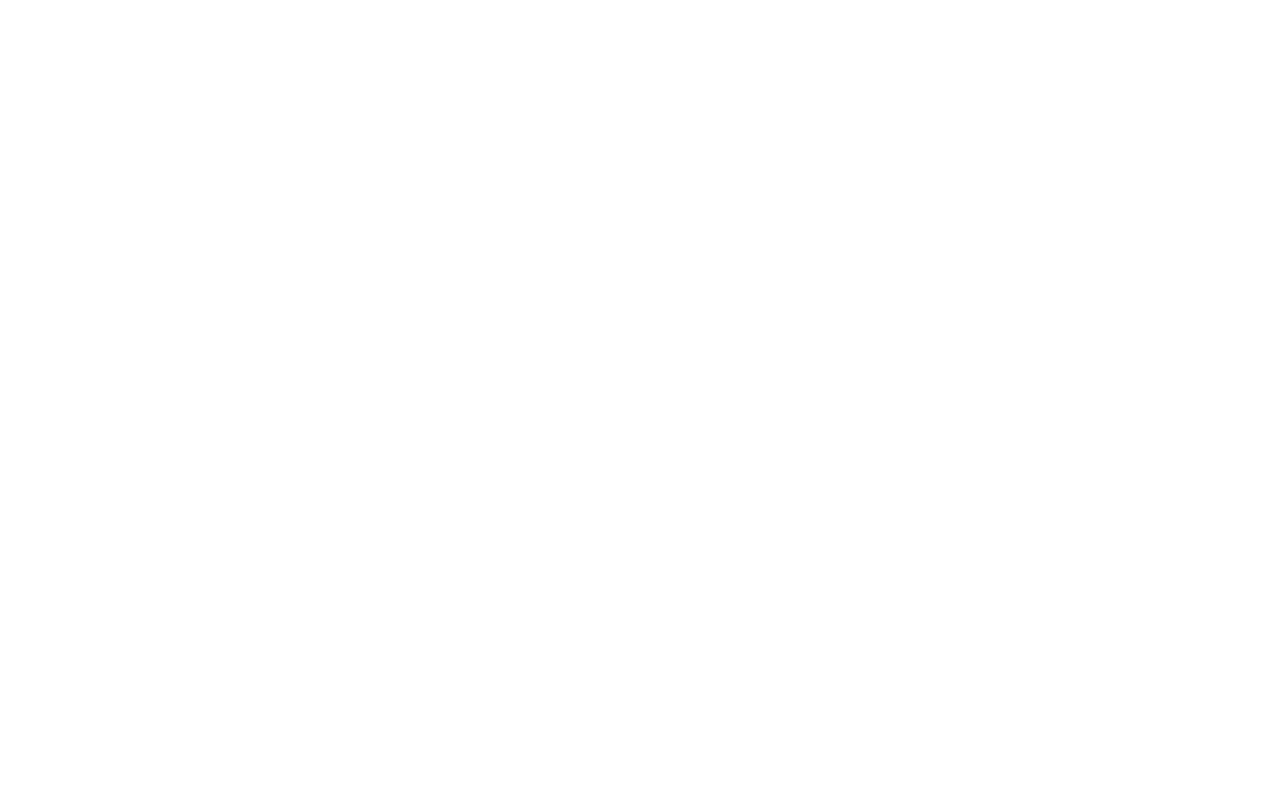
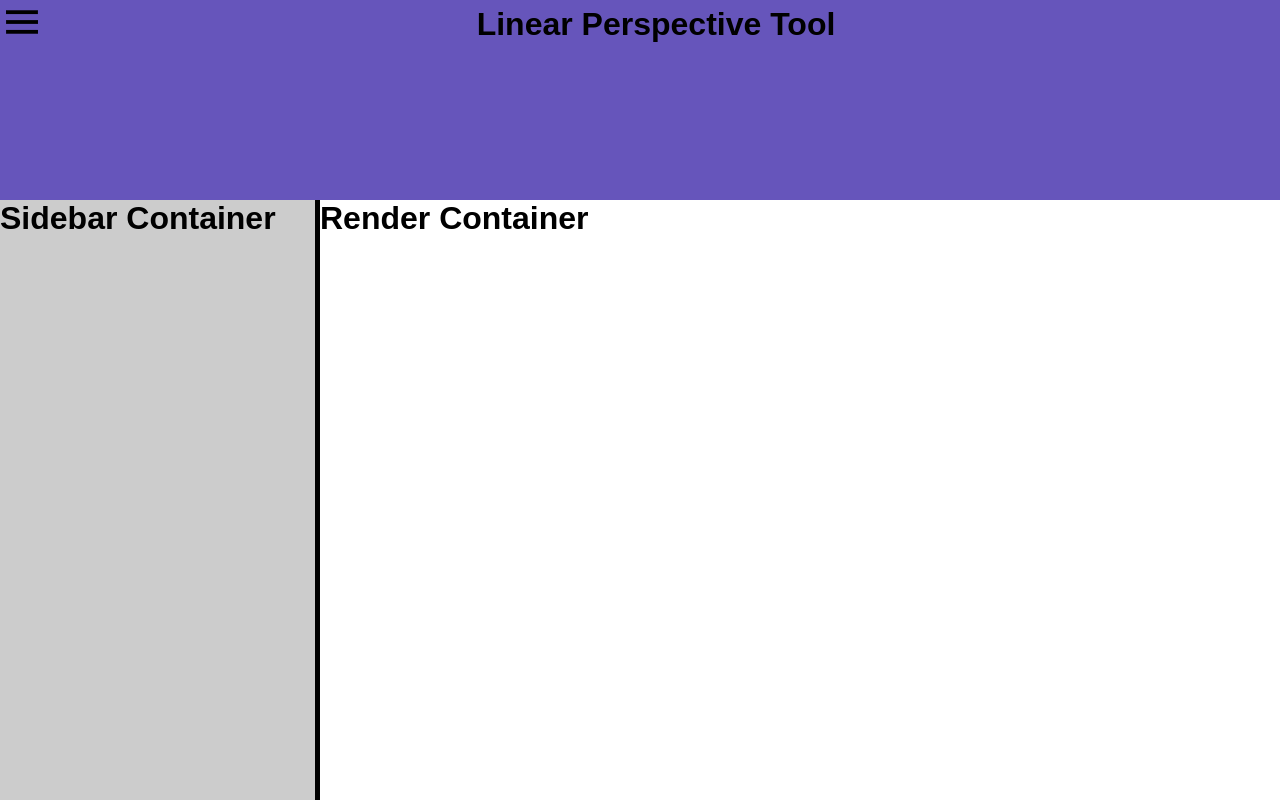
Before and after one commit to kkerchmar/LinearPerspectiveTool, a React app: page / in a window 1280 px wide. Built offline with nearby package versions, Linux system fonts and the light colour scheme.

Commit message:
Implement collapsible main menu and main grid layout

```diff
--- a/package.json
+++ b/package.json
@@ -11,6 +11,7 @@
   "author": "Kelsie Kerchmar",
   "license": "MIT",
   "devDependencies": {
+    "@svgr/webpack": "^5.4.0",
     "css-loader": "^3.5.3",
     "html-webpack-plugin": "^4.3.0",
     "mini-css-extract-plugin": "^0.9.0",
@@ -18,6 +19,7 @@
     "sass-loader": "^8.0.2",
     "ts-loader": "^7.0.2",
     "typescript": "^3.8.3",
+    "url-loader": "^4.1.0",
     "webpack": "^4.43.0",
     "webpack-cli": "^3.3.11",
     "webpack-dev-server": "^3.10.3"
--- /dev/null
+++ b/src/index.scss
@@ -0,0 +1,12 @@
+* {
+    padding: 0px;
+    margin: 0px;
+}
+
+body, html, .container {
+    height: 100vh;
+}
+
+body {
+    font-family: Arial, Helvetica, sans-serif;
+}
--- a/src/main.scss
+++ /dev/null
@@ -1,8 +0,0 @@
-* {
-    padding: 0px;
-    margin: 0px;
-}
-
-body, html, #app-container {
-    height: 100vh;
-}
--- a/src/modules/main/Main.tsx
+++ b/src/modules/main/Main.tsx
@@ -1,9 +1,76 @@
 import './main.scss';
+import { ReactComponent as Hamburger} from './hamburger.svg';
+import { ReactComponent as Close } from './close.svg';
 
-import * as React from 'react';
+import React, { Component, MouseEvent } from 'react';
 
-export class Main extends React.Component {
+import Menu from '../menu/Menu';
+
+interface IMainProps {
+}
+
+interface IMainState {
+    isMenuOpen: boolean
+}
+
+export default class Main extends Component<IMainProps, IMainState> {
+    constructor(props: IMainProps) {
+        super(props);
+
+        this.state = { isMenuOpen: false };
+
+        this.closeMenu = this.closeMenu.bind(this);
+        this.openMenu = this.openMenu.bind(this);
+        this.closeMenuCapture = this.closeMenuCapture.bind(this);
+    }
+
     render() {
-        return <div></div>;
+        return (
+            <div className="container">
+                <Menu isOpen={this.state.isMenuOpen}>
+                    {{
+                        menu: (
+                            <div className="container menu-content">
+                                <div className="hover-frame">
+                                    <Close className="close icon-button" onClick={this.closeMenu}/>
+                                </div>
+                            </div>
+                        ),
+                        content: (
+                            <div className="main-grid container" onClickCapture={this.closeMenuCapture}>
+                                <header>
+                                    {!this.state.isMenuOpen && (
+                                        <div className="hover-frame">
+                                            <Hamburger className="hamburger icon-button" onClick={this.openMenu}/>
+                                        </div>
+                                    )}
+                                    <h1>Linear Perspective Tool</h1>
+                                </header>
+                                <div className="sidebar">
+                                    <h1>Sidebar Container</h1>
+                                </div>
+                                <div className="render">
+                                    <h1>Render Container</h1>
+                                </div>
+                            </div>
+                        )
+                    }}
+                </Menu>
+            </div>
+        );
+    }
+
+    private closeMenu(event: MouseEvent) {
+        event.preventDefault();
+        this.setState({ isMenuOpen: false });
+    }
+
+    private openMenu(event: MouseEvent) {
+        event.preventDefault();
+        this.setState({ isMenuOpen: true });
+    }
+
+    private closeMenuCapture(event: MouseEvent) {
+        this.setState({ isMenuOpen: false });
     }
 }
--- a/src/modules/main/main.scss
+++ b/src/modules/main/main.scss
@@ -0,0 +1,74 @@
+$headerBackgroundColor: #65b;
+
+.hover-frame {
+    display: inline-block;
+}
+
+.icon-button {
+    width: 2rem;
+    height: 2rem;
+}
+
+.menu-content {
+    background-color: #333;
+    color: #ddd;
+
+    .icon-button {
+        fill: #ddd;
+    }
+
+    .hover-frame:hover {
+        .icon-button {
+            fill: $headerBackgroundColor
+        }
+    }
+
+    .close {
+        position: absolute;
+        right: 0.4rem;
+        top: 0.4rem;
+    }
+}
+
+.main-grid {
+    display: grid;
+    grid-template-columns: 1fr 3fr;
+    grid-template-rows: 1fr 3fr;
+
+    header {
+        grid-row: 1;
+        grid-column: 1 / span 2;
+
+        padding: 0.4rem;
+
+        display: flex;
+        flex-direction: row;
+
+        background-color: $headerBackgroundColor;
+
+        h1 {
+            width: 0px;
+            flex-grow: 1;
+            text-align: center;
+        }
+
+        .hover-frame:hover {
+            .icon-button {
+                fill: #333;
+            }
+        }
+    }
+
+    .sidebar {
+        grid-row: 2;
+        grid-column: 1;
+        border-right: solid thick black;
+
+        background-color: #ccc;
+    }
+
+    .render {
+        grid-row: 2;
+        grid-column: 2;
+    }
+}
--- /dev/null
+++ b/src/modules/menu/Menu.tsx
@@ -0,0 +1,40 @@
+import './menu.scss';
+
+import React, { Component, ReactNode } from 'react';
+
+interface IMenuProps {
+    isOpen: boolean,
+    children: {
+        menu: ReactNode,
+        content: ReactNode
+    }
+}
+
+interface IMenuState {
+}
+
+export default class Menu extends Component<IMenuProps, IMenuState> {
+    constructor(props: IMenuProps) {
+        super(props);
+    }
+
+    render() {
+        let openStyle: string = '';
+        if (this.props.isOpen) {
+            // The whitespace here is necessary to separate it from the
+            // preceding CSS class name.
+            openStyle = ' menu-open';
+        }
+
+        return (
+            <div className="menu-component">
+                <div className={"menu" + openStyle}>
+                    {this.props.children.menu}
+                </div>
+                <div className={"content" + openStyle}>
+                    {this.props.children.content}
+                </div>
+            </div>
+        );
+    }
+}
--- /dev/null
+++ b/src/modules/menu/menu.scss
@@ -0,0 +1,34 @@
+$duration: 0.2s;
+
+.menu-component {
+    height: 100%;
+
+    .menu {
+        position: absolute;
+        height: 100%;
+
+        // The menu starts off closed.
+        width: 0%;
+        transition: width $duration;
+        overflow-x: hidden;
+    }
+
+    .menu.menu-open {
+        width: 30%;
+    }
+
+    .content {
+        position: relative;
+        height: 100%;
+
+        // The menu starts off closed.
+        left: 0%;
+        width: 100%;
+        transition: left $duration, width $duration;
+    }
+
+    .content.menu-open {
+        left: 30%;
+        width: 70%;
+    }
+}
--- a/src/template.html
+++ b/src/template.html
@@ -5,6 +5,6 @@
     <title>linearperspectivetool</title>
   </head>
   <body>
-    <div id="app-container"></div>
+    <div id="app-container" class="container"></div>
   </body>
 </html>
--- a/tsconfig.json
+++ b/tsconfig.json
@@ -7,6 +7,7 @@
         "module": "CommonJS",
         "target": "ES6",
         "allowJs": true,
+        "esModuleInterop": true,
         "typeRoots": [
             "./node_modules/@types",
             "./types"
--- a/webpack.config.js
+++ b/webpack.config.js
@@ -27,6 +27,24 @@
                 test: /\.tsx?$/,
                 use: 'ts-loader',
                 exclude: /node_modules/
+            },
+            {
+                test: /\.(png|jpg|gif)$/i,
+                use: [
+                    {
+                        loader: 'url-loader',
+                        options: {
+                            limit: 8192
+                        }
+                    }
+                ]
+            },
+            {
+                test: /\.svg$/i,
+                use: [
+                    '@svgr/webpack',
+                    'url-loader'
+                ]
             }
         ],
     },
```
Also changed, not shown: src/index.tsx (+4 -4 lines), src/modules/main/close.svg (added), src/modules/main/hamburger.svg (added).
